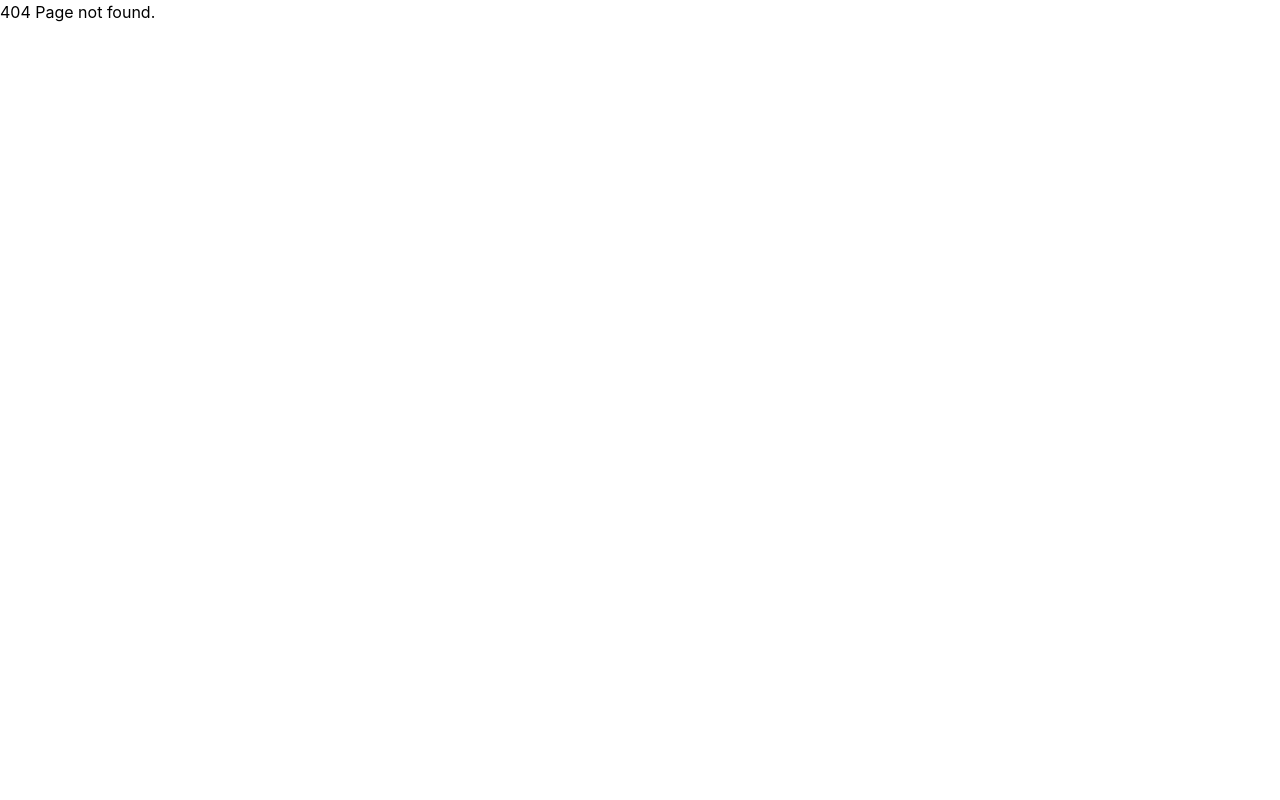
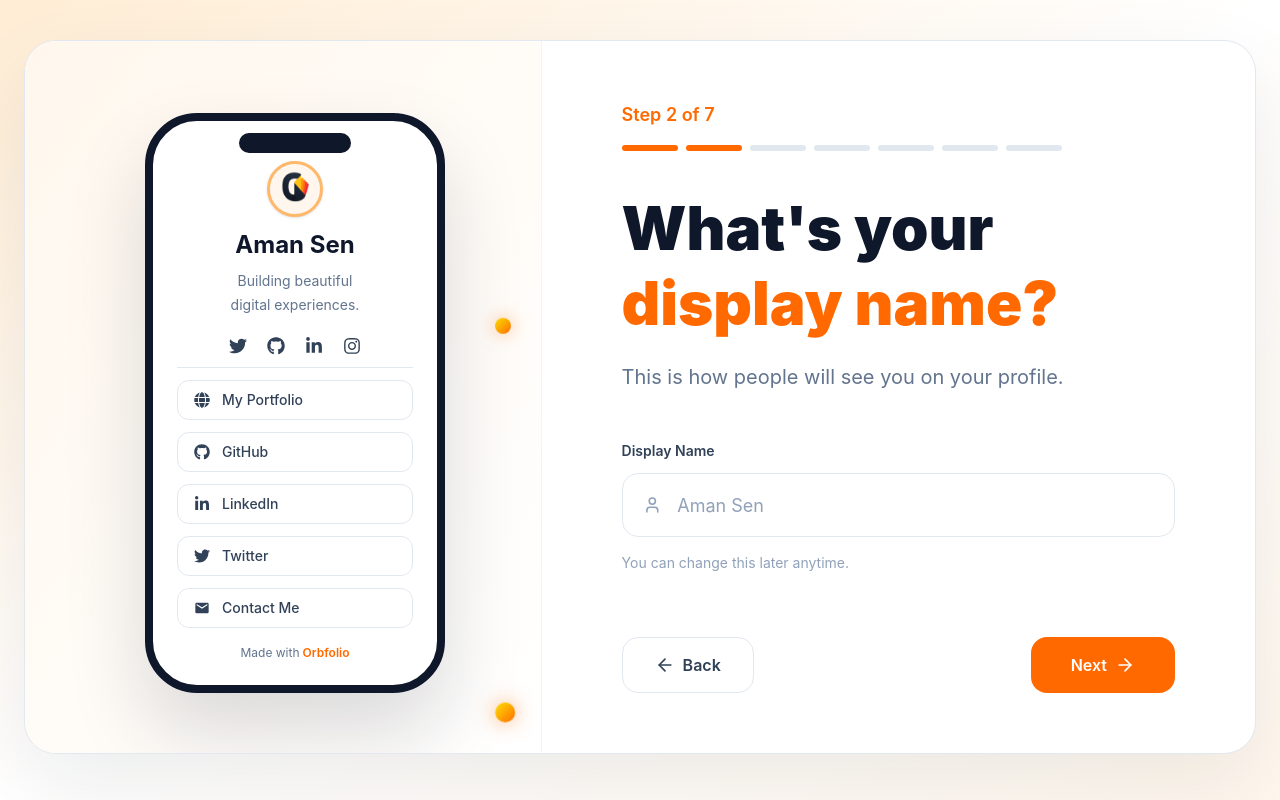
Before and after one commit to Amansen-ay/Orbfolio, a React (Vite) app in the folder client/: page /onboarding/displayname in a window 1280 px wide. Before the commit this address had no page. Built offline with nearby package versions, Linux system fonts and the light colour scheme.

Commit message:
feat: Designed the Display name page for onboarding

```diff
--- a/client/src/app/router/router.tsx
+++ b/client/src/app/router/router.tsx
@@ -4,6 +4,7 @@ import {LoginPage} from "@/pages/Login/LoginPage";
 import {RegisterPage} from '@/pages/Register/RegisterPage';
 import {PageNotFound} from '@/pages/NotFound/NotFoundPage';
 import { WelcomePage } from "@/pages/onboarding/WelcomePage";
+import { DisplayNamePage } from "@/pages/onboarding/DisplayNamePage";
 
     export const router = createBrowserRouter([
     {
@@ -25,5 +26,9 @@ import { WelcomePage } from "@/pages/onboarding/WelcomePage";
     {
         path:'/onboarding/welcome',
         element:<WelcomePage/>
+    },
+    {
+        path:'/onboarding/displayname',
+        element:<DisplayNamePage/>
     }
     ]);
--- a/client/src/features/onboarding/components/CommonHero.tsx
+++ b/client/src/features/onboarding/components/CommonHero.tsx
@@ -1,7 +1,7 @@
 import { PhoneProfile } from '@/pages/Login/ui/PhoneProfile';
 
 
-export function PhoneMockup() {
+export function CommonHero() {
   return (
     <div className="relative mt-38 z-50 h-[560px] w-[500px] ">
       {/* Theme Cards */}
@@ -82,8 +82,8 @@ export function PhoneMockup() {
       <div
         className="
           absolute
-          left-0
-          top-0
+          left-30
+          top-[-80px]
           h-[580px]
           w-[300px]
           overflow-hidden
--- a/client/src/features/onboarding/components/StepLayout.tsx
+++ b/client/src/features/onboarding/components/StepLayout.tsx
@@ -1,9 +1,9 @@
-import { WelcomeHero } from './WelcomeHero';
 type StepLayoutProps = {
+    left:React.ReactNode,
     children: React.ReactNode;
 };
 
-export function StepLayout({ children }: StepLayoutProps) {
+export function StepLayout({ left,children }: StepLayoutProps) {
     return (
         <main
             className="
@@ -42,7 +42,7 @@ export function StepLayout({ children }: StepLayoutProps) {
     to-white
   "
                 >
-                    <WelcomeHero />
+                    {left}
                 </div>
 
                 {/* Right Side */}
--- a/client/src/pages/onboarding/DisplayNamePage.tsx
+++ b/client/src/pages/onboarding/DisplayNamePage.tsx
@@ -1,9 +1,10 @@
 import { StepLayout } from "@/features/onboarding/components/StepLayout";
 import { DisplayNameCard } from "@/features/onboarding/ui/DisplayNameCard";
+import {CommonHero} from '@/features/onboarding/components/CommonHero';
 
-export function WelcomePage() {
+export function DisplayNamePage() {
   return (
-    <StepLayout>
+    <StepLayout left={<CommonHero/>}>
       <DisplayNameCard />
     </StepLayout>
   );
--- a/client/src/pages/onboarding/WelcomePage.tsx
+++ b/client/src/pages/onboarding/WelcomePage.tsx
@@ -1,9 +1,10 @@
 import { StepLayout } from "@/features/onboarding/components/StepLayout";
 import { WelcomeCard } from "@/features/onboarding/ui/WelcomeCard";
+import {WelcomeHero} from '@/features/onboarding/components/WelcomeHero';
 
 export function WelcomePage() {
   return (
-    <StepLayout>
+    <StepLayout left={<WelcomeHero/>}>
       <WelcomeCard />
     </StepLayout>
   );
```
